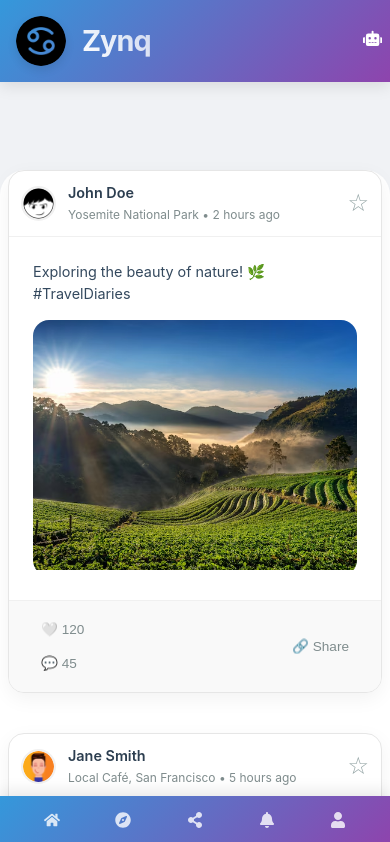
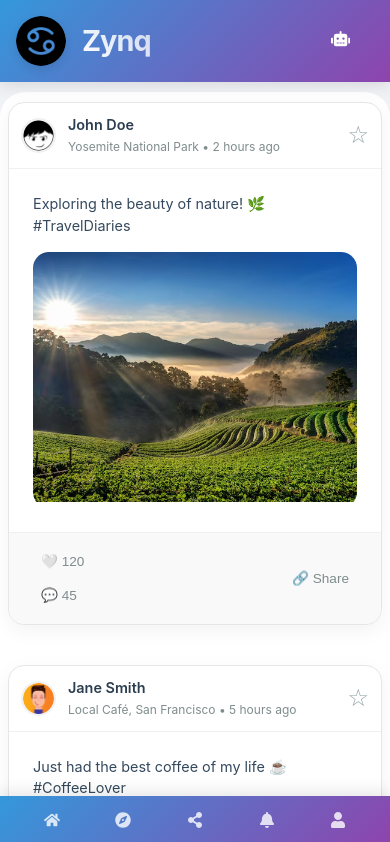
Before and after one commit to Akashrrrrd/Zynq, a React (Vite) app: page / in a window 390 px wide. Shown: the top 842 px of the page. Built offline with nearby package versions, Linux system fonts and the light colour scheme.

Commit message:
Zync Source Code

```diff
--- a/src/components/Feed/Feed.css
+++ b/src/components/Feed/Feed.css
@@ -5,11 +5,9 @@
   gap: 2rem;
   padding: 20px 2rem 2rem;
   max-width: 800px;
-  margin-top: 88px;
+  margin: 12px auto;
+  background-color: #ffffff;
   border-radius: 25px;
-  margin-left: auto;
-  margin-right: auto;
-  background-color: #ffffff;
 }
 
 /* Individual Post */
@@ -230,7 +228,7 @@
 @media (max-width: 768px) {
   .fd-feed {
     max-width: 100%;
-    padding: 10px 1rem 1rem;
+    padding: 20px 1rem 1rem;
   }
 
   .fd-post-header {
@@ -278,7 +276,7 @@
   }
 
   .fd-feed {
-    padding: 0px 0.5rem 0.5rem;
+    padding: 10px 0.5rem 0.5rem;
     gap: 1.5rem;
   }
 
--- a/src/components/Header/Header.css
+++ b/src/components/Header/Header.css
@@ -25,11 +25,6 @@
   --transition-smooth: cubic-bezier(0.4, 0, 0.2, 1);
 }
 
-body, html {
-  margin: 0;
-  padding: 0;
-  box-sizing: border-box;
-}
 .hd-header {
   position: fixed;
   top: 0;
@@ -255,11 +250,11 @@ body, html {
   transform: rotate(-135deg);
 }
 
+/* Responsive Design for AI Icon */
 @media (max-width: 768px) {
   .hd-header {
     background: transparent;
     box-shadow: none;
-    position: relative;
   }
 
   .hd-header-container {
@@ -269,7 +264,6 @@ body, html {
     justify-content: space-between;
     align-items: center;
     padding: 1rem;
-    position: relative;
   }
 
   .hd-navigation {
@@ -289,10 +283,7 @@ body, html {
   .hd-mobile-ai-section {
     display: flex;
     align-items: center;
-    position: absolute;
-    right: 1rem;
-    top: 50%;
-    transform: translateY(-50%);
+    margin-left: 16rem;
   }
 
   .hd-mobile-ai-link {
@@ -301,35 +292,34 @@ body, html {
   }
 
   .hd-mobile-ai-icon {
-    font-size: 1.4rem;
-    color: #fff;
+    font-size: 1.3rem;
   }
 }
 
 @media (max-width: 480px) {
   .hd-mobile-ai-section {
-    right: 0.5rem;
-    top: 50%;
-    transform: translateY(-50%);
+    margin-left: 0.75rem; /* Adjusted for smaller screens */
   }
 
   .hd-mobile-ai-icon {
     font-size: 1.2rem;
+    margin-left: 4rem;
+    margin-right: 1.5rem;
   }
 }
 
-@media (max-width: 375px) {
+@media (max-width: 360px) {
   .hd-mobile-ai-section {
-    right: 0.5rem;
-    top: 50%;
-    transform: translateY(-50%);
-    display: flex;
-    justify-content: center;
-    align-items: center;
+    margin-right: 0.5rem; /* Further adjusted for smallest screens */
   }
 
   .hd-mobile-ai-icon {
-    font-size: 1.2rem;
-    color: #fff;
+    font-size: 1rem;
+
   }
 }
+/* Content Spacing for Fixed Header */
+body {
+  padding-top: 80px;
+  padding-bottom: 70px;
+}
```
